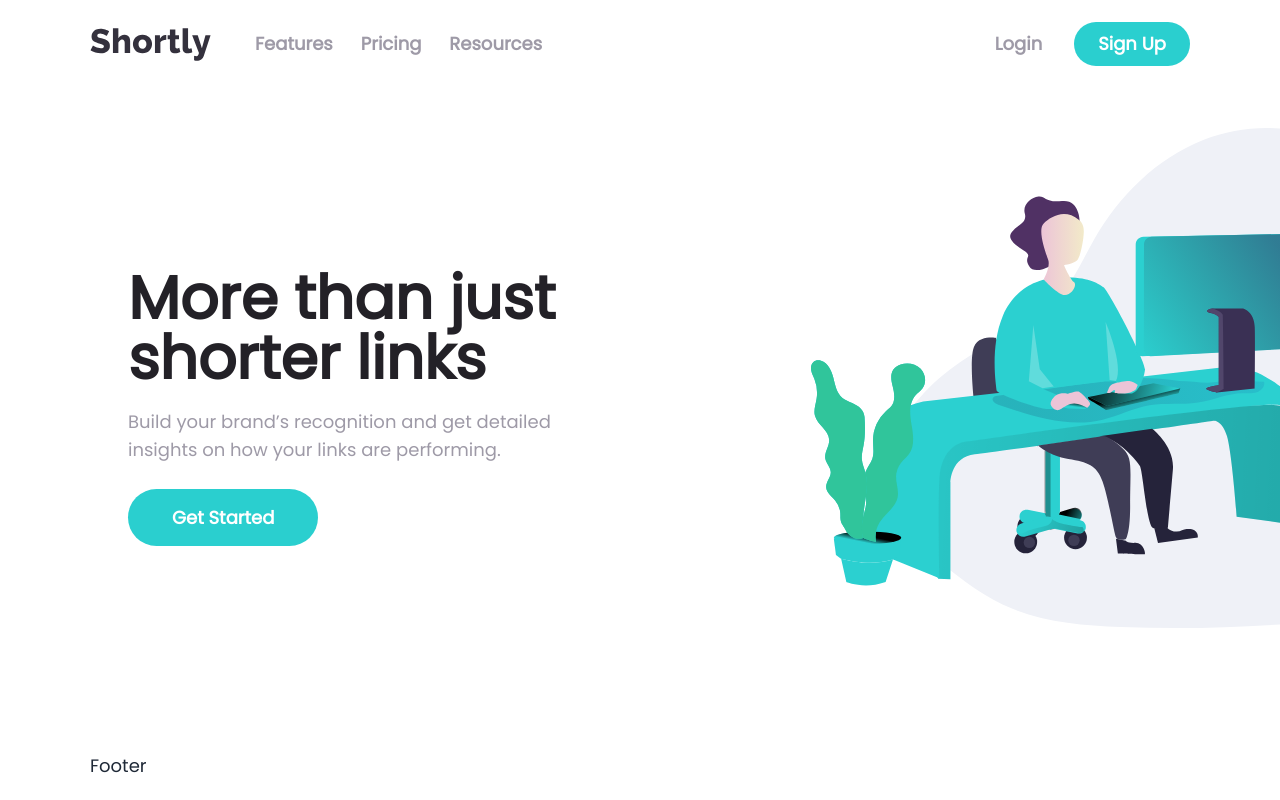
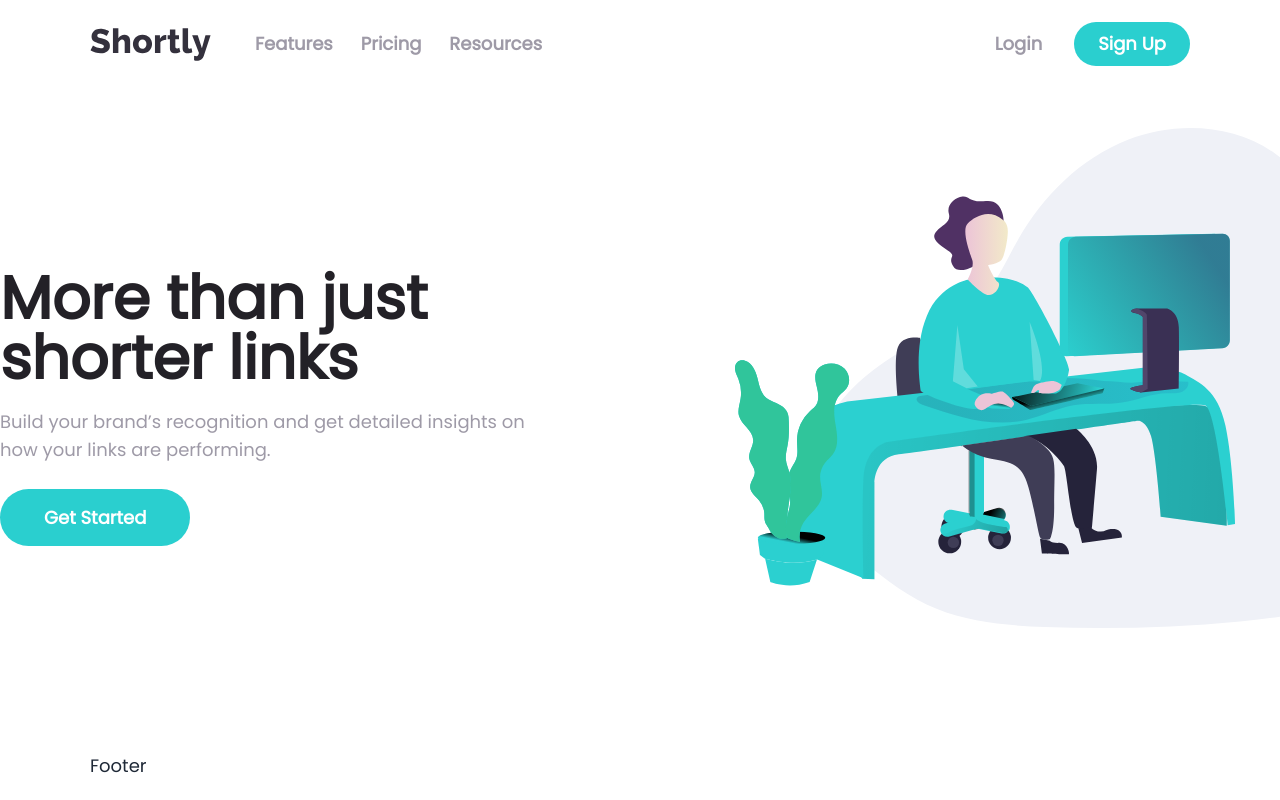
Before and after one commit to KentChunga/url-shortener, a React (Vite) app: page / in a window 1280 px wide. Built offline with nearby package versions, Linux system fonts and the light colour scheme.

Commit message:
Update Layout.jsx

```diff
--- a/src/layouts/Layout.jsx
+++ b/src/layouts/Layout.jsx
@@ -1,12 +1,12 @@
-import { Outlet } from 'react-router-dom';
-import Header from '../components/Navbar/Header';
-import Footer from '../components/Footer/Footer';
+import { Outlet } from "react-router-dom";
+import Header from "../components/Navbar/Header";
+import Footer from "../components/Footer/Footer";
 
 const Layout = () => {
   return (
     <>
       <Header />
-      <main className="w-full lg:w-[80%] mx-auto mt-12">
+      <main className="relative mt-12">
         <Outlet />
       </main>
       <Footer />
```
